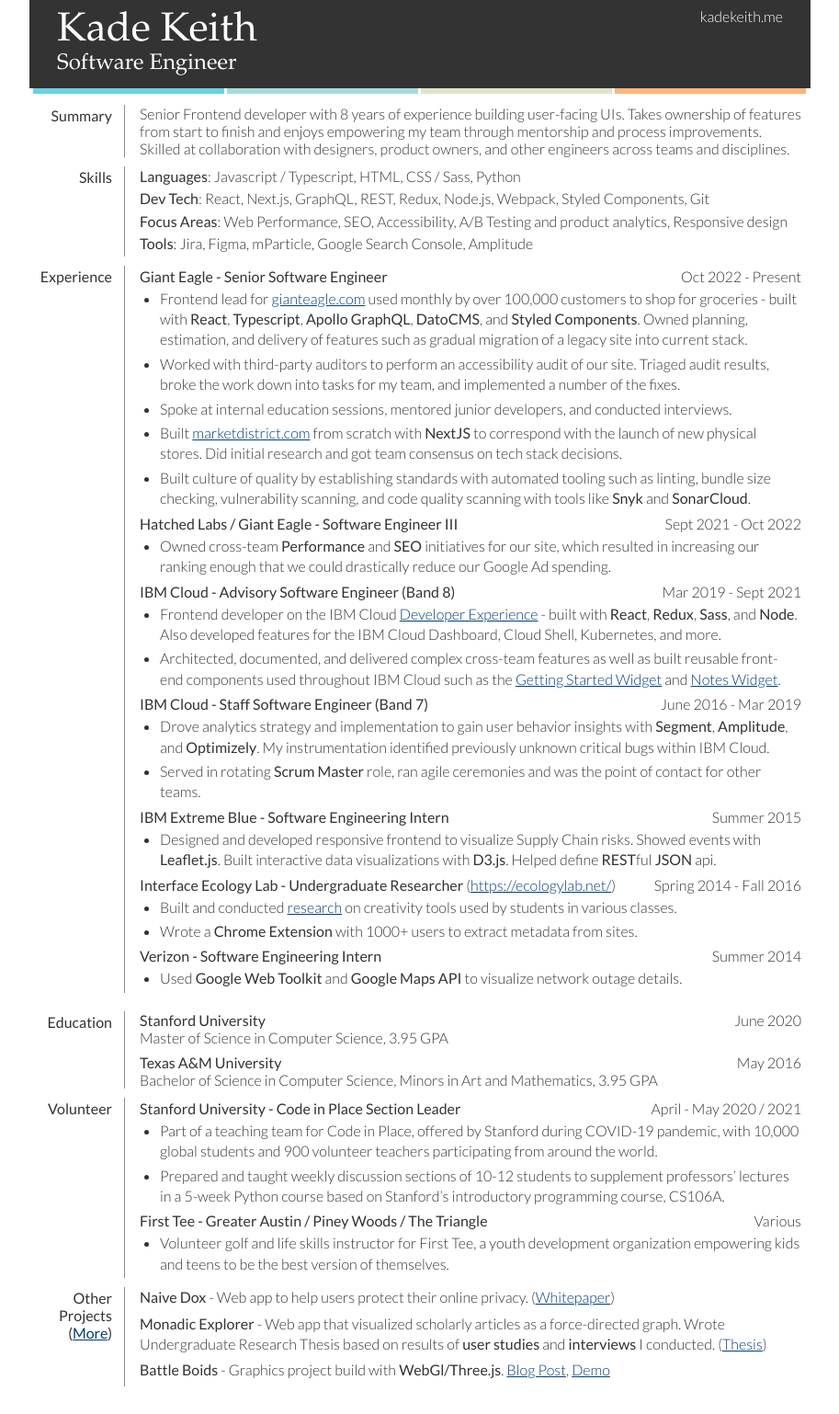
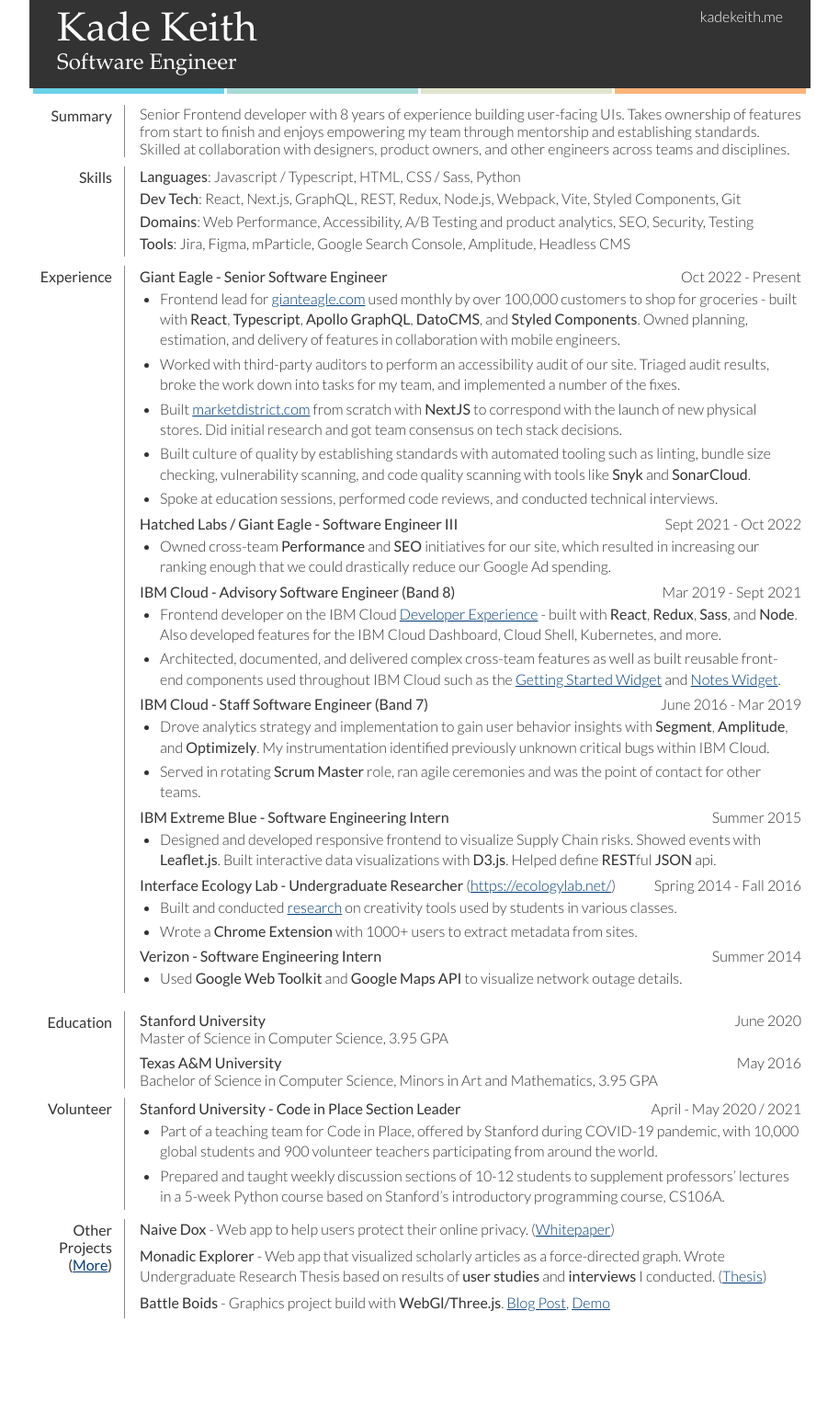
Before and after one commit to keithkade/keithkade.github.io, a Jekyll site: the page resume/index.html, which Jekyll copies as it is, in a window 1280 px wide. Shown: the whole page at 92% size, without its empty margins (183-1096 px from the left). Built offline with Jekyll 4.4.1, drawn with Linux system fonts in a browser that asks for light colours; after the commit the page ends 1464 px from its top, so only the background shows below that.

Commit message:
resume update

```diff
--- a/resume/index.html
+++ b/resume/index.html
@@ -32,7 +32,7 @@
 									<dd>
 											<div id="summaryDiv">
 													<p>Senior Frontend developer with 8 years of experience building user-facing UIs.
-														Takes ownership of features from start to finish and enjoys empowering my team through mentorship and process improvements.
+														Takes ownership of features from start to finish and enjoys empowering my team through mentorship and establishing standards.
 														Skilled at collaboration with designers, product owners, and other engineers across teams and disciplines.
 														</p>
 											</div>
@@ -46,13 +46,13 @@
 																	<b>Languages</b>: Javascript / Typescript, HTML, CSS / Sass, Python
 															</li>
 															<li>
-																	<b>Dev Tech</b>: React, Next.js, GraphQL, REST, Redux, Node.js, Webpack, Styled Components, Git
+																	<b>Dev Tech</b>: React, Next.js, GraphQL, REST, Redux, Node.js, Webpack, Vite, Styled Components, Git
 															</li>
 															<li>
-																	<b>Focus Areas</b>: Web Performance, SEO, Accessibility, A/B Testing and product analytics, Responsive design
+																	<b>Domains</b>: Web Performance, Accessibility, A/B Testing and product analytics, SEO, Security, Testing
 															</li>
 															<li>
-																	<b>Tools</b>: Jira, Figma, mParticle, Google Search Console, Amplitude
+																	<b>Tools</b>: Jira, Figma, mParticle, Google Search Console, Amplitude, Headless CMS
 															</li>
 													</ul>
 											</div>
@@ -65,19 +65,19 @@
 													<p class="time">Oct 2022 - Present</p>
 													<ul>
 															<li>
-																	Frontend lead for <a href="https://www.gianteagle.com/">gianteagle.com</a> used monthly by over 100,000 customers to shop for groceries - built with <b>React</b>, <b>Typescript</b>, <b>Apollo GraphQL</b>, <b>DatoCMS</b>, and <b>Styled Components</b>. Owned planning, estimation, and delivery of features such as gradual migration of a legacy site into current stack.
+																	Frontend lead for <a href="https://www.gianteagle.com/">gianteagle.com</a> used monthly by over 100,000 customers to shop for groceries - built with <b>React</b>, <b>Typescript</b>, <b>Apollo GraphQL</b>, <b>DatoCMS</b>, and <b>Styled Components</b>. Owned planning, estimation, and delivery of features in collaboration with mobile engineers.
 															</li>
 															<li>
 																	Worked with third-party auditors to perform an accessibility audit of our site. Triaged audit results, broke the work down into tasks for my team, and implemented a number of the fixes.
-															</li>
-															<li>
-																	Spoke at internal education sessions, mentored junior developers, and conducted interviews.
 															</li>
 															<li>
 																	Built <a href="https://www.marketdistrict.com">marketdistrict.com</a> from scratch with <b>NextJS</b> to correspond with the launch of new physical stores. Did initial research and got team consensus on tech stack decisions.
 															</li>
 															<li>
 																	Built culture of quality by establishing standards with automated tooling such as linting, bundle size checking, vulnerability scanning, and code quality scanning with tools like <b>Snyk</b> and <b>SonarCloud</b>.
+															</li>
+															<li>
+																	Spoke at education sessions, performed code reviews, and conducted technical interviews.
 															</li>
 															<!--
 															<li>
@@ -178,7 +178,7 @@
 																</li>
 														</ul>
 												</div>
-												<div id="expDiv">
+												<!-- <div id="expDiv">
 														<p class="company"><b>First Tee - Greater Austin / Piney Woods / The Triangle </b></p>
 														<p class="time">Various</p>
 														<ul>
@@ -186,7 +186,7 @@
 																		Volunteer golf and life skills instructor for First Tee, a youth development organization empowering kids and teens to be the best version of themselves.
 																</li>
 														</ul>
-												</div>
+												</div> -->
 										</dd>
 										<dd class="clear"></dd>
                     <dt>Other Projects (<a href= "https://kadekeith.me/projects/">More</a>)</dt>
```
